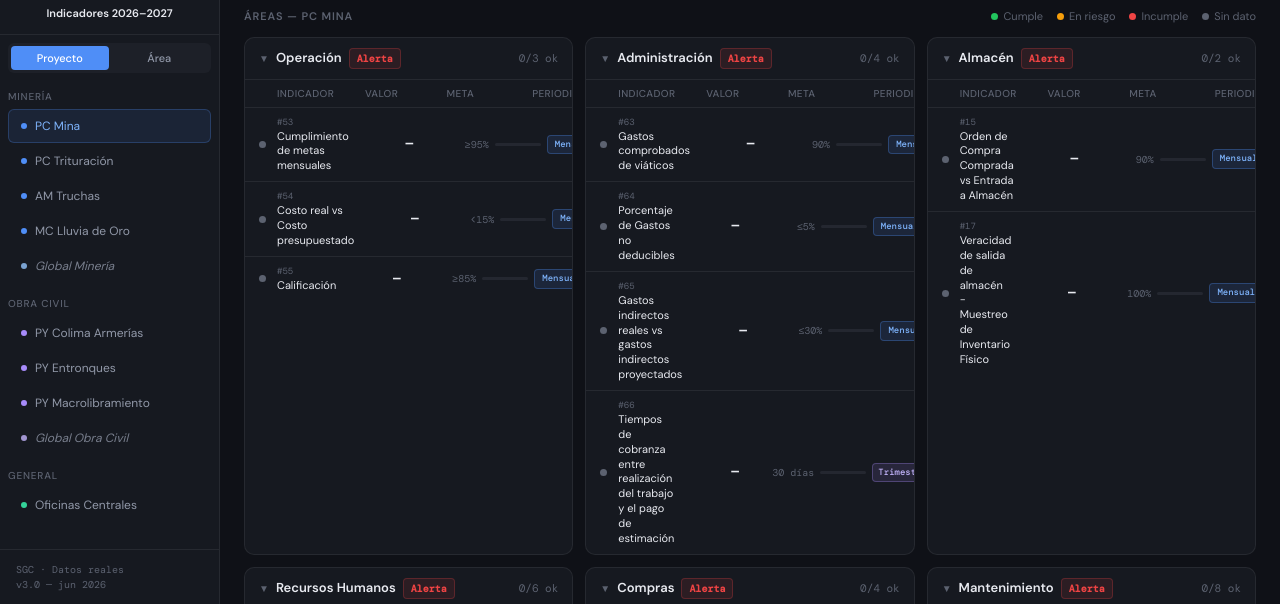
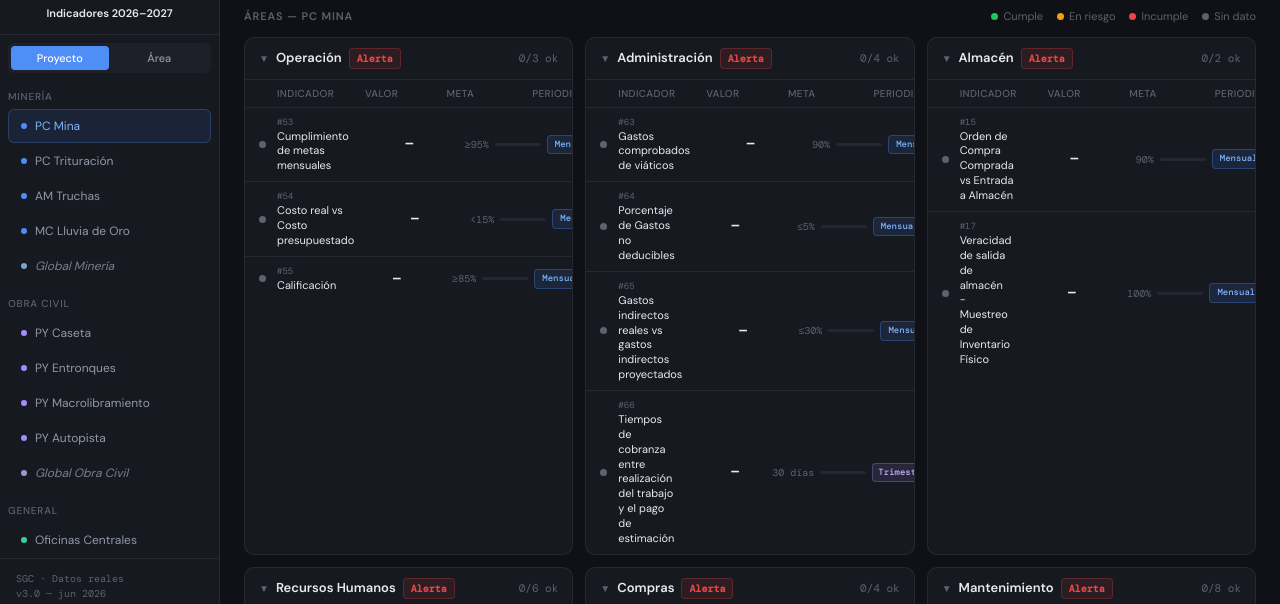
Before and after one commit to sayrifraijo/dashboard-sgc, a plain HTML site: page index.html in a window 1280 px wide. Shown: the part 196-800 px from the top of the page. Drawn offline with nearby package versions, Linux system fonts and the light colour scheme.

Commit message:
Add files via upload

```diff
--- a/index.html
+++ b/index.html
@@ -179,9 +179,10 @@
       <div class="nav-item" onclick="selectProj('MCL',this)"><div class="nav-dot nav-dot-mine"></div>MC Lluvia de Oro</div>
       <div class="nav-item" style="font-style:italic;opacity:0.8" onclick="selectProj('GMIN',this)"><div class="nav-dot" style="background:#93c5fd"></div>Global Minería</div>
       <div class="sidebar-section">Obra civil</div>
-      <div class="nav-item" onclick="selectProj('PYC',this)"><div class="nav-dot nav-dot-civil"></div>PY Colima Armerías</div>
+      <div class="nav-item" onclick="selectProj('PYC',this)"><div class="nav-dot nav-dot-civil"></div>PY Caseta</div>
       <div class="nav-item" onclick="selectProj('PYE',this)"><div class="nav-dot nav-dot-civil"></div>PY Entronques</div>
       <div class="nav-item" onclick="selectProj('PYM',this)"><div class="nav-dot nav-dot-civil"></div>PY Macrolibramiento</div>
+      <div class="nav-item" onclick="selectProj('PYA',this)"><div class="nav-dot nav-dot-civil"></div>PY Autopista</div>
       <div class="nav-item" style="font-style:italic;opacity:0.8" onclick="selectProj('GCIV',this)"><div class="nav-dot" style="background:#c4b5fd"></div>Global Obra Civil</div>
       <div class="sidebar-section">General</div>
       <div class="nav-item" onclick="selectProj('OFC',this)"><div class="nav-dot" style="background:#34d399"></div>Oficinas Centrales</div>
@@ -259,10 +260,10 @@ let currentArea = "Operación";
 let DATA = null;
 let isDark = true;
 
-const PROJS = { PCM:"PC Mina", PCT:"PC Trituración", AMT:"AM Truchas", MCL:"MC Lluvia de Oro", PYC:"PY Colima Armerías", PYE:"PY Entronques", PYM:"PY Macrolibramiento", GMIN:"Global Minería", GCIV:"Global Obra Civil", OFC:"Oficinas Centrales" };
-const PROJ_TYPE = { PCM:"Minería", PCT:"Minería", AMT:"Minería", MCL:"Minería", PYC:"Obra civil", PYE:"Obra civil", PYM:"Obra civil", GMIN:"Promedio Minería", GCIV:"Promedio Obra Civil", OFC:"General" };
+const PROJS = { PCM:"PC Mina", PCT:"PC Trituración", AMT:"AM Truchas", MCL:"MC Lluvia de Oro", PYC:"PY Caseta", PYE:"PY Entronques", PYM:"PY Macrolibramiento", PYA:"PY Autopista", GMIN:"Global Minería", GCIV:"Global Obra Civil", OFC:"Oficinas Centrales" };
+const PROJ_TYPE = { PCM:"Minería", PCT:"Minería", AMT:"Minería", MCL:"Minería", PYC:"Obra civil", PYE:"Obra civil", PYM:"Obra civil", PYA:"Obra civil", GMIN:"Promedio Minería", GCIV:"Promedio Obra Civil", OFC:"General" };
 const PROJS_MINERIA = ["PCM","PCT","AMT","MCL"];
-const PROJS_CIVIL   = ["PYC","PYE","PYM"];
+const PROJS_CIVIL   = ["PYC","PYE","PYM","PYA"];
 const MESES_LABEL = { Ene:"Ene 2026", Feb:"Feb 2026", Mar:"Mar 2026", Abr:"Abr 2026", May:"May 2026", Jun:"Jun 2026", Jul:"Jul 2026", Ago:"Ago 2026", Sep:"Sep 2026", Oct:"Oct 2026", Nov:"Nov 2026", Dic:"Dic 2026" };
 const MESES_ORD = ["Ene","Feb","Mar","Abr","May","Jun","Jul","Ago","Sep","Oct","Nov","Dic"];
 
```
